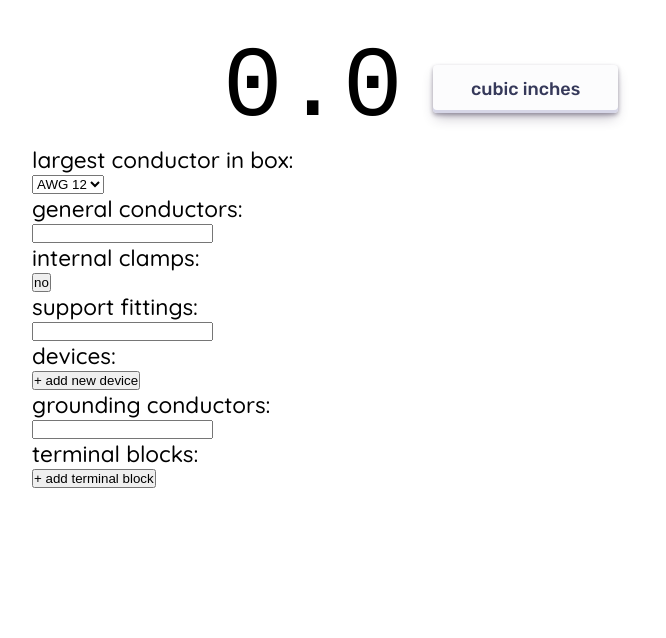
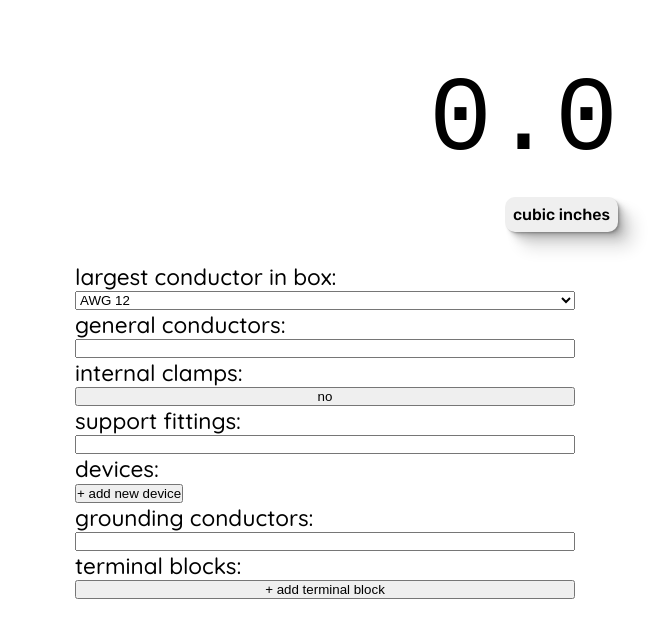
Before and after one commit to hoodnoah/boxfill_calculator, a Vue app: page / in a window 1280 px wide. Shown: the top 638 px of the page, without its empty margins (315-981 px from the left). Built offline with nearby package versions, Linux system fonts and the light colour scheme.

Commit message:
update styling for BoxFillDisplay

```diff
--- a/src/App.vue
+++ b/src/App.vue
@@ -75,11 +75,7 @@ const terminalBlocks = computed<Option.Option<AWGConductor[]>>({
 <template>
     <header>
         <!-- Readout -->
-    <BoxFillDisplay
-      id="box-fill-display"
-      v-model:unitSystemModel="unitSystem"
-      :box-fill-result="boxFillResult"
-    />
+        <BoxFillDisplay id="box-fill-display" v-model:unitSystemModel="unitSystem" :box-fill-result="boxFillResult" />
     </header>
 
     <main>
@@ -103,16 +99,23 @@ const terminalBlocks = computed<Option.Option<AWGConductor[]>>({
         <ConductorInput id="grounding-conductors" v-model="groundingConductors" />
 
         <h2>terminal blocks:</h2>
-    <TerminalBlockInput
-      id="terminal-blocks"
-      v-model="terminalBlocks"
-      :largestAWG="largestConductor"
-    />
+        <TerminalBlockInput id="terminal-blocks" v-model="terminalBlocks" :largestAWG="largestConductor" />
     </main>
 </template>
 
 <style scoped>
 header {
-  min-width: 30vw;
+    width: 100%;
+    margin-top: 2em;
+    margin-bottom: 2em;
+}
+
+main {
+    max-width: 500px;
+    margin: 0 auto;
+
+    /* flex */
+    display: flex;
+    flex-flow: column nowrap;
 }
 </style>
--- a/src/components/BoxFillDisplay/BoxFillDisplay.vue
+++ b/src/components/BoxFillDisplay/BoxFillDisplay.vue
@@ -35,20 +35,18 @@ const boxFillDisplayValue = computed<string>(() => {
 </template>
 
 <style scoped>
-/* Font import */
+/* font import */
 @import url('https://fonts.googleapis.com/css2?family=Rubik+Mono+One&display=swap');
 
 .box-fill-display {
-  display: grid;
-  grid-template-columns: 2fr 1fr;
-  column-gap: 2em;
-  align-items: center;
+    display: flex;
+    flex-flow: column nowrap;
+    align-items: flex-end;
+    gap: 1rem;
 }
 
 .digit-readout {
-  font-family: 'Rubik Mono', monospace, sans-serif;
-  font-size: 100px;
-  min-width: 50%;
-  text-align: right;
+    font-family: 'Rubik Mono', monospace;
+    font-size: 7em;
 }
 </style>
--- a/src/components/BoxFillDisplay/UnitSystemToggle.vue
+++ b/src/components/BoxFillDisplay/UnitSystemToggle.vue
@@ -33,63 +33,34 @@ function toggleUnitSystemValue() {
 </template>
 
 <style scoped>
-/* Font import */
+/* global style */
+@import url('@/assets/main.css');
+
+/* font import */
 @import url('https://fonts.googleapis.com/css2?family=Rubik:wght@500&display=swap');
 
 button {
-  align-items: center;
-  appearance: none;
-  background-color: #fcfcfd;
-  border-radius: 4px;
-  border-width: 0;
-  box-shadow:
-    rgba(45, 35, 66, 0.4) 0 2px 4px,
-    rgba(45, 35, 66, 0.3) 0 7px 13px -3px,
-    #d6d6e7 0 -3px 0 inset;
-  box-sizing: border-box;
-  color: #36395a;
+    /* font */
+    font-family: 'Rubik', monospace;
+    font-size: 1rem;
+
+    /* box */
+    border: none;
+    padding: .5em;
+    border-radius: 10px;
+    box-shadow: 1px 1px 1px rgba(0, 0, 0, 0.12),
+        2px 2px 2px rgba(0, 0, 0, 0.12),
+        4px 4px 4px rgba(0, 0, 0, 0.12),
+        8px 8px 8px rgba(0, 0, 0, 0.12),
+        16px 16px 16px rgba(0, 0, 0, 0.12);
+
+    /* interactivity */
     cursor: pointer;
-  display: inline-flex;
-  font-family: 'Rubik', monospace;
-  height: 48px;
-  justify-content: center;
-  line-height: 1;
-  list-style: none;
-  overflow: hidden;
-  padding-left: 16px;
-  padding-right: 16px;
-  position: relative;
-  text-align: left;
-  text-decoration: none;
-  transition:
-    box-shadow 0.15s,
-    transform 0.15s;
-  user-select: none;
-  -webkit-user-select: none;
-  touch-action: manipulation;
-  white-space: nowrap;
-  will-change: box-shadow, transform;
-  font-size: 18px;
 }
 
-button:focus {
-  box-shadow:
-    #d6d6e7 0 0 0 1.5px inset,
-    rgba(45, 35, 66, 0.4) 0 2px 4px,
-    rgba(45, 35, 66, 0.3) 0 7px 13px -3px,
-    #d6d6e7 0 -3px 0 inset;
+@media (hover: hover) {
+    button:hover {
+        background-color: var(--color-border-hover);
     }
-
-button:hover {
-  box-shadow:
-    rgba(45, 35, 66, 0.4) 0 4px 8px,
-    rgba(45, 35, 66, 0.3) 0 7px 13px -3px,
-    #d6d6e7 0 -3px 0 inset;
-  transform: translateY(-2px);
-}
-
-button:active {
-  box-shadow: #d6d6e7 0 3px 7px inset;
-  transform: translateY(2px);
 }
 </style>
```
Lines whose indentation alone changed are shown as unchanged.
